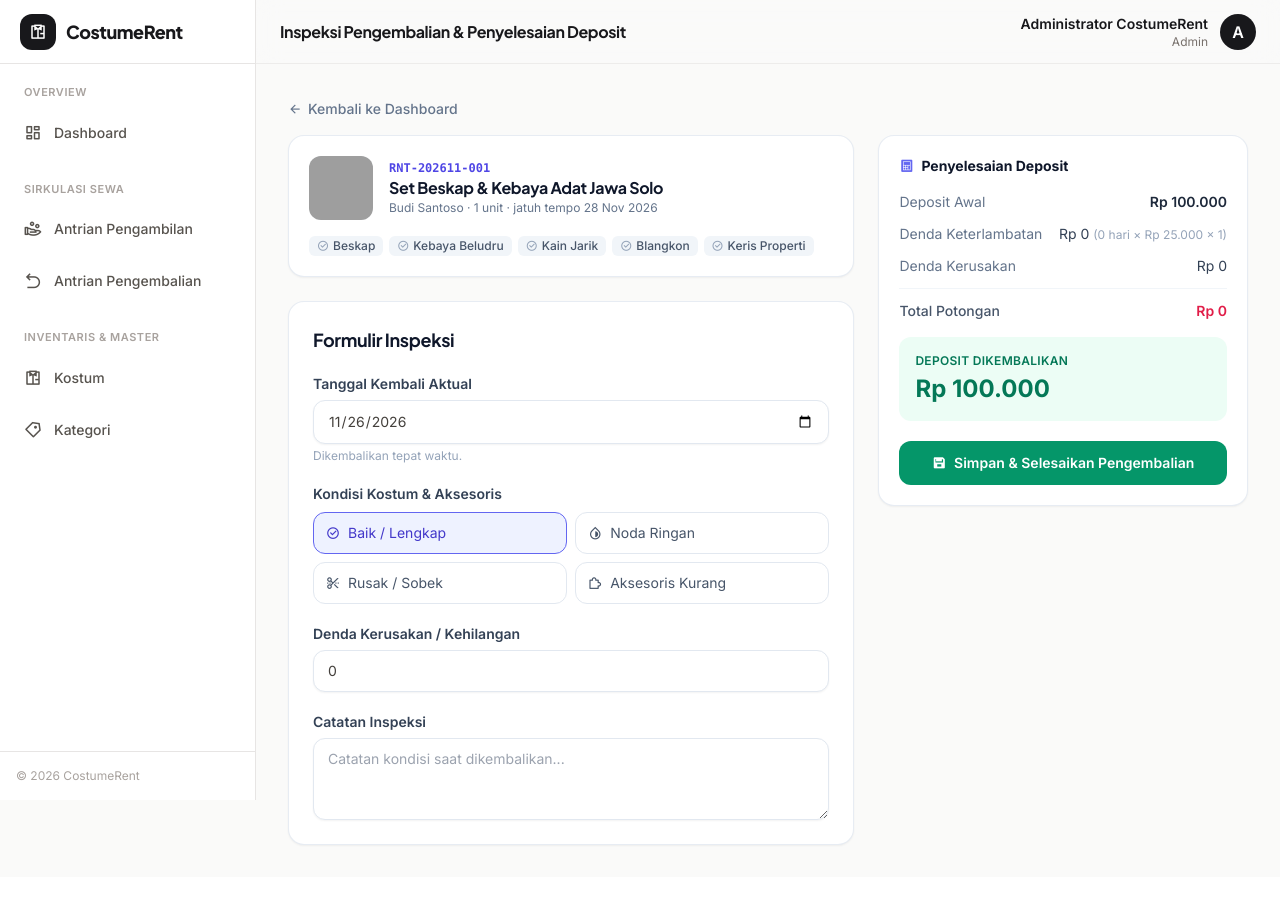
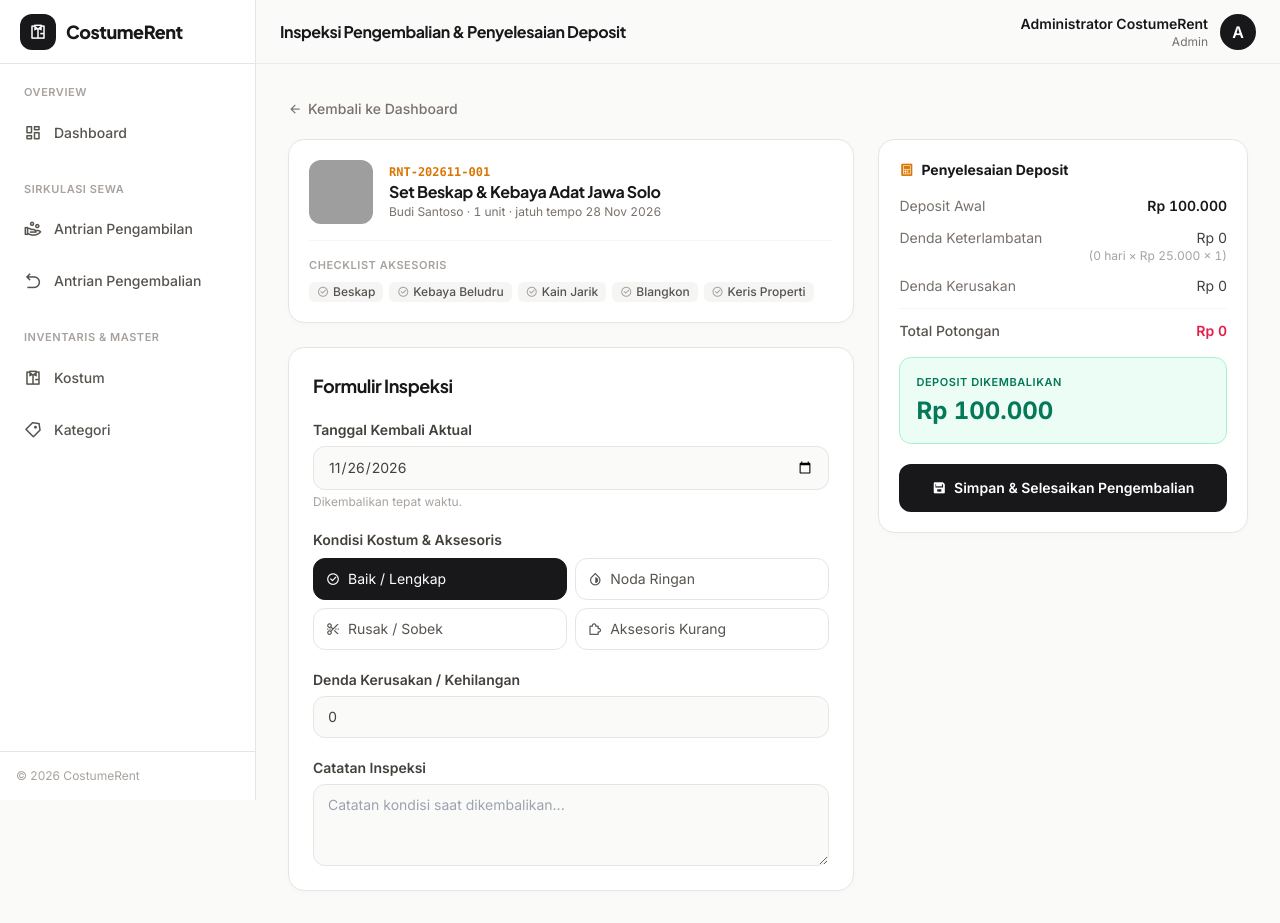
Before and after one commit to bobss11/costumerent, a Laravel app: page /admin/rentals/1/return in a window 1280 px wide. Before the commit the page ends 846 px from the top, so only its background shows below. Run offline with Laravel 12, Linux system fonts and the light colour scheme; a user stored in the database is signed in; data comes from the database, SQL or seed files in the repository; some libraries are stand-ins or nearby versions; grey boxes are pictures that could not be loaded.

Commit message:
redesign: pickup POS + return inspection 2-side forms

```diff
--- a/resources/views/admin/return_inspection.blade.php
+++ b/resources/views/admin/return_inspection.blade.php
@@ -5,7 +5,7 @@
 
 @section('content')
     <div class="mx-auto max-w-5xl">
-        <a href="{{ route('admin.dashboard') }}" class="mb-4 inline-flex items-center gap-1.5 text-sm font-medium text-slate-500 transition hover:text-slate-800">
+        <a href="{{ route('admin.dashboard') }}" class="mb-5 inline-flex items-center gap-1.5 text-sm font-medium text-stone-500 transition hover:text-zinc-900">
             <i class="ri-arrow-left-line"></i> Kembali ke Dashboard
         </a>
 
@@ -38,43 +38,46 @@
 
             {{-- Left: rental + inspection inputs --}}
             <div class="space-y-6 lg:col-span-3">
-                <div class="rounded-2xl border border-slate-200/80 bg-white p-5 shadow-sm">
+                <div class="rounded-2xl border border-stone-200 bg-white p-5 shadow-soft">
                     <div class="flex items-center gap-4">
-                        <div class="h-16 w-16 flex-shrink-0 overflow-hidden rounded-xl bg-slate-100">
+                        <div class="h-16 w-16 flex-shrink-0 overflow-hidden rounded-xl bg-stone-100">
                             <img src="{{ $rental->costume->image_url }}" alt="{{ $rental->costume->name }}" onerror="this.onerror=null;this.src='{{ asset('images/costume-placeholder.svg') }}';" class="h-full w-full object-cover">
                         </div>
                         <div>
-                            <p class="font-mono text-xs font-semibold text-indigo-600">{{ $rental->rental_code }}</p>
-                            <h3 class="font-bold text-slate-900">{{ $rental->costume->name }}</h3>
-                            <p class="text-xs text-slate-500">{{ $rental->user->name }} · {{ $rental->qty }} unit · jatuh tempo {{ $rental->end_date->translatedFormat('d M Y') }}</p>
+                            <p class="font-mono text-xs font-semibold tabular-nums text-accent">{{ $rental->rental_code }}</p>
+                            <h3 class="font-display font-bold tracking-tight text-zinc-900">{{ $rental->costume->name }}</h3>
+                            <p class="text-xs tabular-nums text-stone-500">{{ $rental->user->name }} · {{ $rental->qty }} unit · jatuh tempo {{ $rental->end_date->translatedFormat('d M Y') }}</p>
                         </div>
                     </div>
                     @if($accessories)
-                        <div class="mt-4 flex flex-wrap gap-1.5">
-                            @foreach($accessories as $item)
-                                <span class="inline-flex items-center gap-1 rounded-md bg-slate-100 px-2 py-0.5 text-xs font-medium text-slate-600"><i class="ri-checkbox-circle-line text-slate-400"></i> {{ $item }}</span>
-                            @endforeach
+                        <div class="mt-4 border-t border-stone-100 pt-4">
+                            <p class="mb-2 text-[11px] font-semibold uppercase tracking-wider text-stone-400">Checklist Aksesoris</p>
+                            <div class="flex flex-wrap gap-1.5">
+                                @foreach($accessories as $item)
+                                    <span class="inline-flex items-center gap-1 rounded-md bg-stone-100 px-2 py-0.5 text-xs font-medium text-stone-600"><i class="ri-checkbox-circle-line text-stone-400"></i> {{ $item }}</span>
+                                @endforeach
+                            </div>
                         </div>
                     @endif
                 </div>
 
-                <div class="rounded-2xl border border-slate-200/80 bg-white p-5 shadow-sm sm:p-6">
-                    <h3 class="text-lg font-bold text-slate-900">Formulir Inspeksi</h3>
+                <div class="rounded-2xl border border-stone-200 bg-white p-5 shadow-soft sm:p-6">
+                    <h3 class="font-display text-lg font-bold tracking-tight text-zinc-900">Formulir Inspeksi</h3>
 
                     <div class="mt-5 space-y-5">
                         <div>
-                            <label class="block text-sm font-semibold text-slate-700">Tanggal Kembali Aktual</label>
+                            <label class="block text-sm font-semibold text-stone-700">Tanggal Kembali Aktual</label>
                             <input type="date" name="actual_return_date" required
                                    x-model="actualReturnDate"
-                                   class="mt-1.5 block w-full rounded-xl border border-slate-200 px-3.5 py-2.5 text-sm shadow-sm focus:border-indigo-500 focus:ring-indigo-500">
-                            <p class="mt-1 text-xs" :class="lateDays > 0 ? 'text-rose-500 font-medium' : 'text-slate-400'">
+                                   class="mt-1.5 block w-full rounded-xl border border-stone-200 bg-[#FAFAF9] px-3.5 py-2.5 text-sm outline-none transition focus:border-zinc-400 focus:bg-white focus:ring-2 focus:ring-stone-200">
+                            <p class="mt-1 text-xs" :class="lateDays > 0 ? 'text-rose-500 font-medium' : 'text-stone-400'">
                                 <span x-show="lateDays > 0" x-text="'Terlambat ' + lateDays + ' hari.'"></span>
                                 <span x-show="lateDays === 0">Dikembalikan tepat waktu.</span>
                             </p>
                         </div>
 
                         <div>
-                            <label class="block text-sm font-semibold text-slate-700">Kondisi Kostum &amp; Aksesoris</label>
+                            <label class="block text-sm font-semibold text-stone-700">Kondisi Kostum &amp; Aksesoris</label>
                             <div class="mt-2 grid gap-2 sm:grid-cols-2">
                                 @php
                                     $conditions = [
@@ -86,7 +89,7 @@
                                 @endphp
                                 @foreach($conditions as $value => $meta)
                                     <label class="flex cursor-pointer items-center gap-2 rounded-xl border px-3 py-2.5 text-sm transition"
-                                           :class="conditionStatus === '{{ $value }}' ? 'border-indigo-500 bg-indigo-50 text-indigo-700' : 'border-slate-200 text-slate-600 hover:bg-slate-50'">
+                                           :class="conditionStatus === '{{ $value }}' ? 'border-zinc-900 bg-zinc-900 text-white' : 'border-stone-200 text-stone-600 hover:bg-stone-50'">
                                         <input type="radio" name="condition_status" value="{{ $value }}" class="sr-only"
                                                x-model="conditionStatus"
                                                @if(old('condition_status', 'good') === $value) checked @endif>
@@ -97,16 +100,16 @@
                         </div>
 
                         <div>
-                            <label class="block text-sm font-semibold text-slate-700">Denda Kerusakan / Kehilangan</label>
+                            <label class="block text-sm font-semibold text-stone-700">Denda Kerusakan / Kehilangan</label>
                             <input type="number" name="damage_penalty_fee" min="0" step="any"
                                    x-model.number="damagePenalty"
-                                   class="mt-1.5 block w-full rounded-xl border border-slate-200 px-3.5 py-2.5 text-sm shadow-sm focus:border-indigo-500 focus:ring-indigo-500">
+                                   class="mt-1.5 block w-full rounded-xl border border-stone-200 bg-[#FAFAF9] px-3.5 py-2.5 text-sm tabular-nums outline-none transition focus:border-zinc-400 focus:bg-white focus:ring-2 focus:ring-stone-200">
                         </div>
 
                         <div>
-                            <label class="block text-sm font-semibold text-slate-700">Catatan Inspeksi</label>
+                            <label class="block text-sm font-semibold text-stone-700">Catatan Inspeksi</label>
                             <textarea name="inspection_notes" rows="3"
-                                      class="mt-1.5 block w-full rounded-xl border border-slate-200 px-3.5 py-2.5 text-sm shadow-sm focus:border-indigo-500 focus:ring-indigo-500"
+                                      class="mt-1.5 block w-full rounded-xl border border-stone-200 bg-[#FAFAF9] px-3.5 py-2.5 text-sm outline-none transition focus:border-zinc-400 focus:bg-white focus:ring-2 focus:ring-stone-200"
                                       placeholder="Catatan kondisi saat dikembalikan...">{{ old('inspection_notes') }}</textarea>
                         </div>
                     </div>
@@ -115,45 +118,45 @@
 
             {{-- Right: live deposit settlement --}}
             <aside class="lg:col-span-2">
-                <div class="sticky top-20 rounded-2xl border border-slate-200/80 bg-white p-5 shadow-sm">
-                    <p class="flex items-center gap-2 text-sm font-bold text-slate-900">
-                        <i class="ri-calculator-line text-indigo-500"></i> Penyelesaian Deposit
+                <div class="sticky top-20 rounded-2xl border border-stone-200 bg-white p-5 shadow-soft">
+                    <p class="flex items-center gap-2 text-sm font-bold text-zinc-900">
+                        <i class="ri-calculator-line text-accent"></i> Penyelesaian Deposit
                     </p>
                     <dl class="mt-4 space-y-3 text-sm">
                         <div class="flex justify-between">
-                            <dt class="text-slate-500">Deposit Awal</dt>
-                            <dd class="font-semibold text-slate-800" x-text="formatRupiah(depositTotal)"></dd>
+                            <dt class="text-stone-500">Deposit Awal</dt>
+                            <dd class="font-semibold tabular-nums text-zinc-900" x-text="formatRupiah(depositTotal)"></dd>
                         </div>
-                        <div class="flex justify-between">
-                            <dt class="text-slate-500">Denda Keterlambatan</dt>
-                            <dd class="text-slate-700">
+                        <div class="flex justify-between gap-2">
+                            <dt class="text-stone-500">Denda Keterlambatan</dt>
+                            <dd class="text-right tabular-nums text-stone-700">
                                 <span x-text="formatRupiah(lateFeeAmount)"></span>
-                                <span class="text-xs text-slate-400" x-text="'(' + lateDays + ' hari × ' + formatRupiah(lateFeePerDay) + ' × ' + qty + ')'"></span>
+                                <span class="block text-xs text-stone-400" x-text="'(' + lateDays + ' hari × ' + formatRupiah(lateFeePerDay) + ' × ' + qty + ')'"></span>
                             </dd>
                         </div>
                         <div class="flex justify-between">
-                            <dt class="text-slate-500">Denda Kerusakan</dt>
-                            <dd class="text-slate-700" x-text="formatRupiah(damagePenalty)"></dd>
+                            <dt class="text-stone-500">Denda Kerusakan</dt>
+                            <dd class="tabular-nums text-stone-700" x-text="formatRupiah(damagePenalty)"></dd>
                         </div>
-                        <div class="flex justify-between border-t border-slate-100 pt-3">
-                            <dt class="font-medium text-slate-600">Total Potongan</dt>
-                            <dd class="font-semibold text-rose-600" x-text="formatRupiah(totalDeduction)"></dd>
+                        <div class="flex justify-between border-t border-stone-100 pt-3">
+                            <dt class="font-medium text-stone-600">Total Potongan</dt>
+                            <dd class="font-semibold tabular-nums text-rose-600" x-text="formatRupiah(totalDeduction)"></dd>
                         </div>
                     </dl>
 
-                    <div class="mt-4 rounded-xl bg-emerald-50 p-4">
-                        <p class="text-xs font-semibold uppercase tracking-wide text-emerald-700">Deposit Dikembalikan</p>
-                        <p class="mt-1 text-2xl font-extrabold text-emerald-700" x-text="formatRupiah(depositRefunded)"></p>
+                    <div class="mt-4 rounded-xl border border-emerald-200 bg-emerald-50 p-4">
+                        <p class="text-[11px] font-semibold uppercase tracking-wider text-emerald-700">Deposit Dikembalikan</p>
+                        <p class="mt-1 text-2xl font-extrabold tabular-nums text-emerald-700" x-text="formatRupiah(depositRefunded)"></p>
                     </div>
 
-                    <div class="mt-3 rounded-xl bg-rose-50 p-4" x-show="extraCharge > 0" x-cloak>
-                        <p class="text-xs font-semibold uppercase tracking-wide text-rose-700">Tagihan Tambahan</p>
-                        <p class="mt-1 text-xl font-extrabold text-rose-700" x-text="formatRupiah(extraCharge)"></p>
+                    <div class="mt-3 rounded-xl border border-rose-200 bg-rose-50 p-4" x-show="extraCharge > 0" x-cloak>
+                        <p class="text-[11px] font-semibold uppercase tracking-wider text-rose-700">Tagihan Tambahan</p>
+                        <p class="mt-1 text-xl font-extrabold tabular-nums text-rose-700" x-text="formatRupiah(extraCharge)"></p>
                         <p class="mt-1 text-xs text-rose-600">Potongan melebihi deposit — pelanggan harus membayar selisihnya.</p>
                     </div>
 
                     <button type="submit"
-                            class="mt-5 inline-flex w-full items-center justify-center gap-2 rounded-xl bg-emerald-600 px-4 py-3 text-sm font-semibold text-white transition hover:bg-emerald-700">
+                            class="mt-5 inline-flex w-full items-center justify-center gap-2 rounded-xl bg-zinc-900 px-4 py-3.5 text-sm font-semibold text-white transition hover:bg-zinc-800">
                         <i class="ri-save-3-line"></i> Simpan &amp; Selesaikan Pengembalian
                     </button>
                 </div>
```
Also changed, not shown: resources/views/admin/pickup.blade.php (+32 -32 lines).
